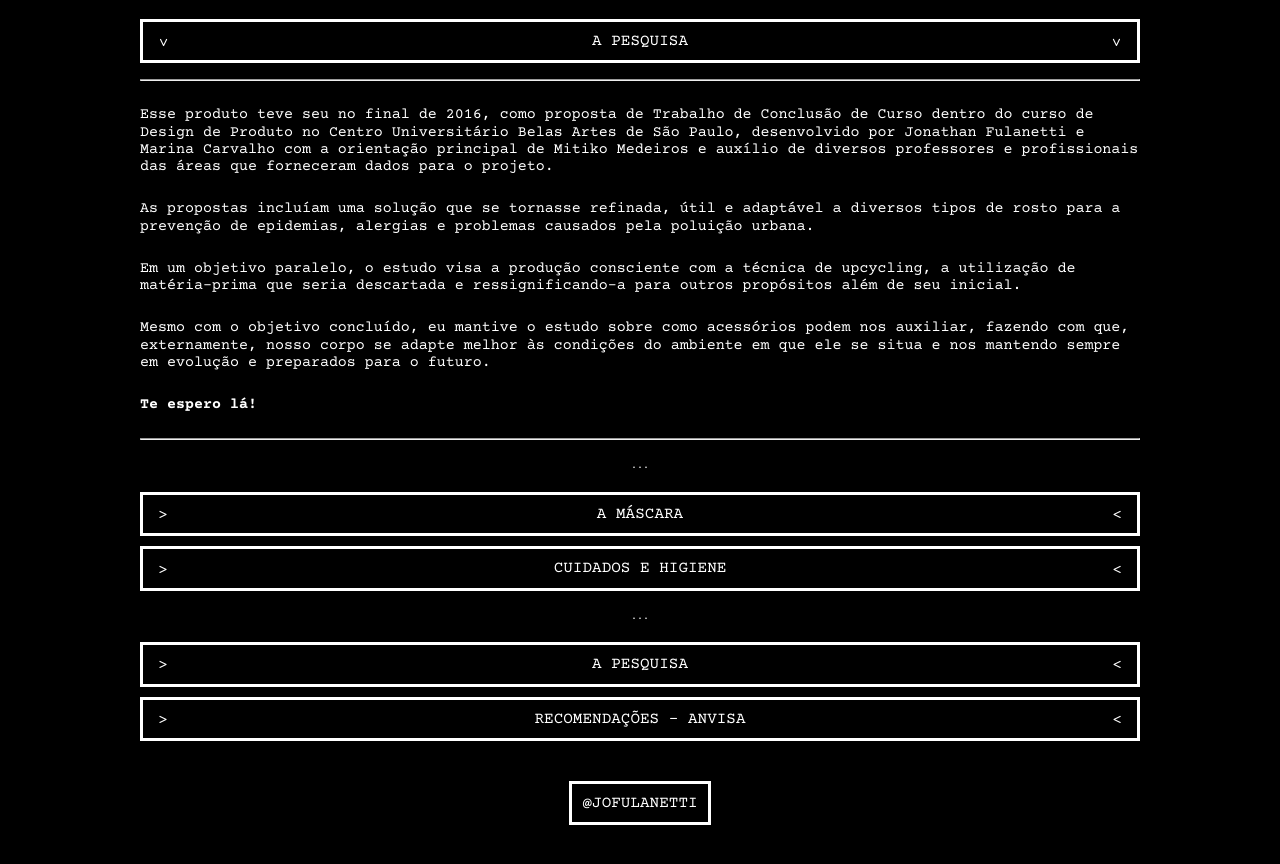
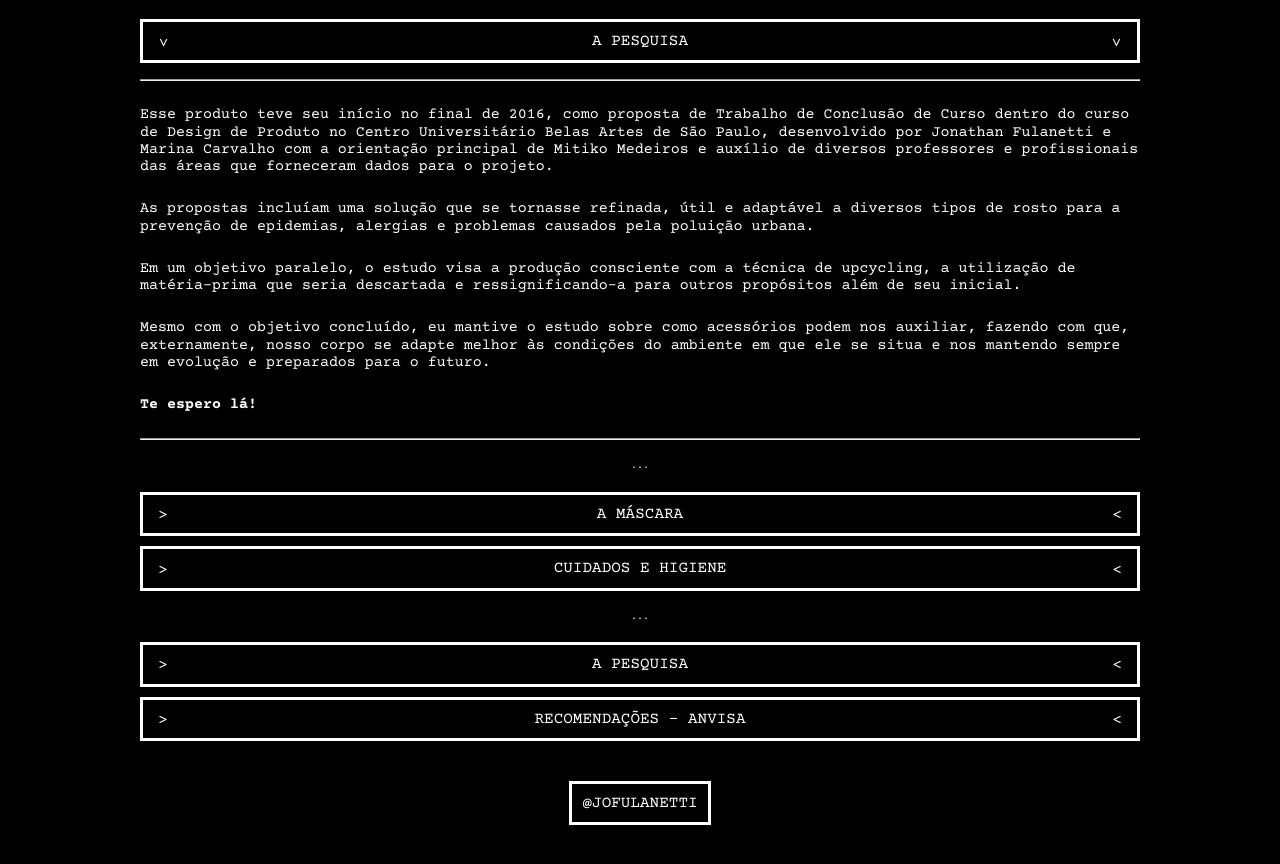
Before and after one commit to jofulanetti/jofulanetti.github.io, a website: page a-pesquisa.html in a window 1280 px wide. Shown: the part 60-924 px from the top of the page. Drawn offline with nearby package versions, Linux system fonts and the light colour scheme.

Commit message:
Update a-pesquisa.html

```diff
--- a/a-pesquisa.html
+++ b/a-pesquisa.html
@@ -27,7 +27,7 @@
             <a class="page-call-box opened" href="#">A pesquisa</a>
             <br>
             <hr>
-            <p class="text">Esse produto teve seu no final de 2016, como proposta de Trabalho de Conclusão de Curso dentro do curso de Design de Produto no Centro Universitário Belas Artes de São Paulo, desenvolvido por Jonathan Fulanetti e Marina Carvalho com a orientação principal de Mitiko Medeiros e auxílio de diversos professores e profissionais das áreas que forneceram dados para o projeto.</p>
+            <p class="text">Esse produto teve seu início no final de 2016, como proposta de Trabalho de Conclusão de Curso dentro do curso de Design de Produto no Centro Universitário Belas Artes de São Paulo, desenvolvido por Jonathan Fulanetti e Marina Carvalho com a orientação principal de Mitiko Medeiros e auxílio de diversos professores e profissionais das áreas que forneceram dados para o projeto.</p>
             <p class="text">As propostas incluíam uma solução que se tornasse refinada, útil e adaptável a diversos tipos de rosto para a prevenção de epidemias, alergias e problemas causados pela poluição urbana.</p>
             <p class="text">Em um objetivo paralelo, o estudo visa a produção consciente com a técnica de upcycling, a utilização de matéria-prima que seria descartada e ressignificando-a para outros propósitos além de seu inicial.</p>
             <p class="text">Mesmo com o objetivo concluído, eu mantive o estudo sobre como acessórios podem nos auxiliar, fazendo com que, externamente, nosso corpo se adapte melhor às condições do ambiente em que ele se situa e nos mantendo sempre em evolução e preparados para o futuro.</p>
```
